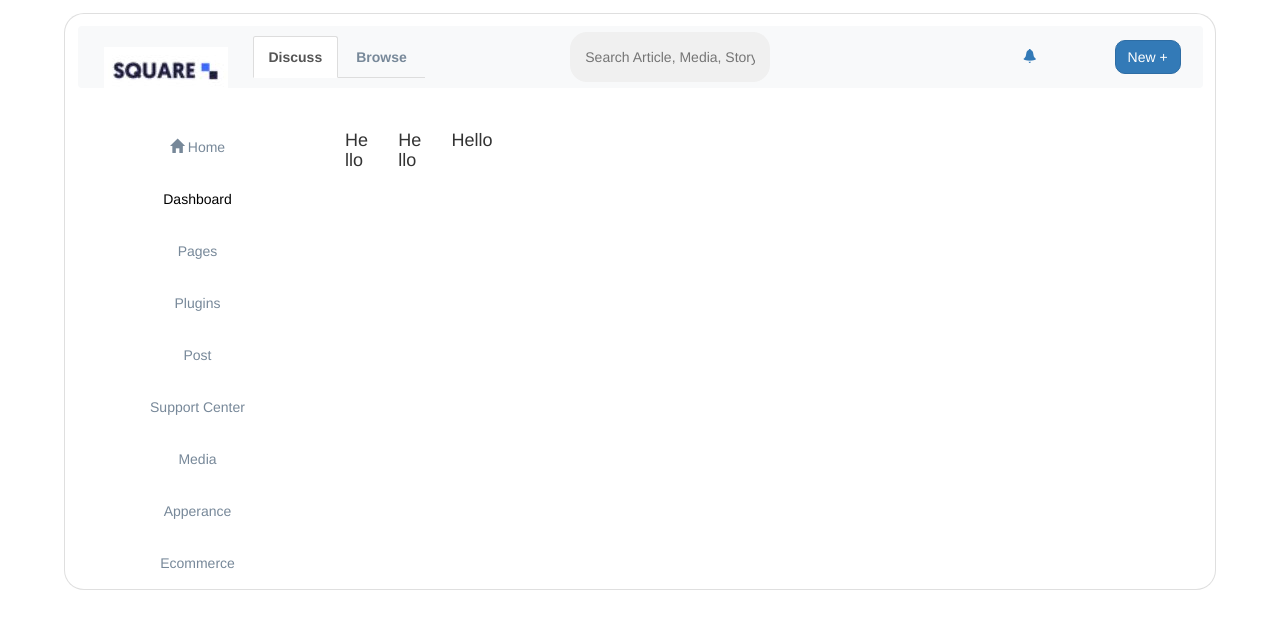
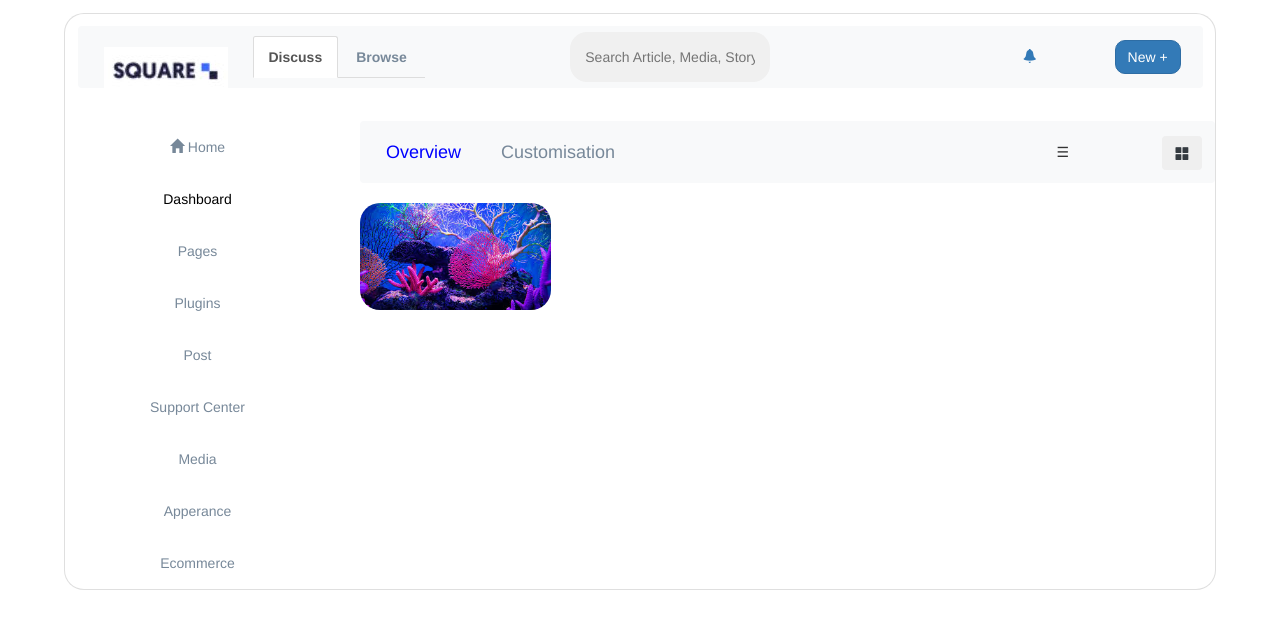
Before and after one commit to sanket1607/Slack-Assignments, a plain HTML site: page Assignment 3/index.html in a window 1280 px wide. Drawn offline with nearby package versions, Linux system fonts and the light colour scheme.

Commit message:
Fourth Commit

```diff
--- a/Assignment 3/index.html
+++ b/Assignment 3/index.html
@@ -59,16 +59,30 @@
                 <a href="#about">Apperance</a>
                 <a href="#about">Ecommerce</a>
             </div>
-            <div class="component">
+            <div class="component-fluid col-9">
+                <nav class="navbar navbar-expand-sm bg-light navbarlight">
+                    <div> <a class="navbar-brand brand active1" href="#">Overview</a>
+                    </div>
+                    <div> <a class="navbar-brand brand notactive" href="#">Customisation</a>
+                    </div>
+                    <div class="col-md-1icon1">
+                        <a>&#9776;</a>
+                    </div>
+                    <div class="col-md-1icon2">
+                        <a href="#" class="nav-link text-dark font-italic">
+                            <button type="button" class="glyphicon glyphicon-th-large btn "></button>
+                        </a>
+                    </div>
+                </nav>
                 <div class="row">
                     <div class="col-3">
-                        <h4>Hello</h4>
+                        <img class="img-responsive" src="download.jpg" height="400" alt="Coral">
                     </div>
                     <div class="col-3">
-                        <h4>Hello</h4>
+                        <!--                        <h4>Hello</h4>-->
                     </div>
                     <div class="col-6">
-                        <h4>Hello</h4>
+                        <!--                        <h4>Hello</h4>-->
                     </div>
                 </div>
             </div>
@@ -82,6 +96,4 @@
     <script src="https://code.jquery.com/jquery-3.2.1.slim.min.js" integrity="sha384-KJ3o2DKtIkvYIK3UENzmM7KCkRr/rE9/Qpg6aAZGJwFDMVNA/GpGFF93hXpG5KkN" crossorigin="anonymous"></script>
     <script src="https://cdnjs.cloudflare.com/ajax/libs/popper.js/1.12.9/umd/popper.min.js" integrity="sha384-ApNbgh9B+Y1QKtv3Rn7W3mgPxhU9K/ScQsAP7hUibX39j7fakFPskvXusvfa0b4Q" crossorigin="anonymous"></script>
     <script src="js/bootstrap.min.js"></script>
-</body>
-
-</html>
+</body></html>
--- a/Assignment 3/main.css
+++ b/Assignment 3/main.css
@@ -56,3 +56,22 @@ div.sidemenu {
     background-color: #555;
     color: white;
 }
+
+.img-responsive{
+    border-radius: 20px;
+}
+.active1{
+    color: blue;
+}
+
+.notactive{
+    color: lightslategray;
+}
+
+.col-md-1icon1{
+    float: right;
+    margin-left: 50%;
+}
+.col-md-1icon2{
+    margin-left: 10%;
+}
```
Also changed, not shown: Assignment 3/download.jpg (added).
